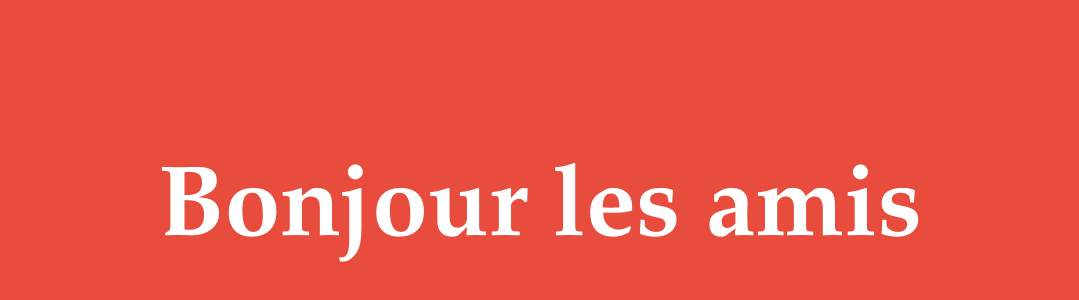
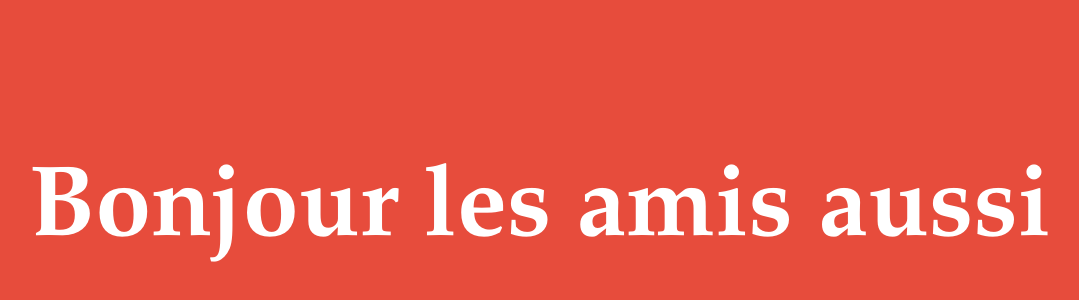
Before and after one commit to ClementVialle/essai, a plain HTML site: page index.html in a window 1280 px wide. Shown: the part 234-534 px from the top of the page, without its empty margins (108-1187 px from the left). Drawn offline with Linux system fonts and the light colour scheme.

Commit message:
les amis

```diff
--- a/index.html
+++ b/index.html
@@ -16,6 +16,6 @@
 	   }
 	</style>
 	<body>
-	  <h1> Bonjour les amis </h1>
+	  <h1> Bonjour les amis aussi </h1>
 	</body>
 </html>
```
